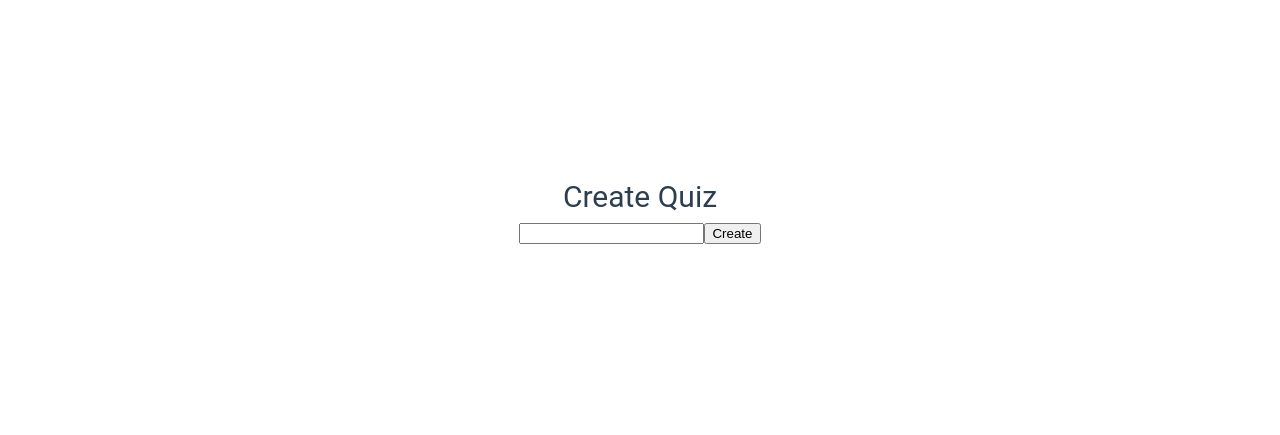
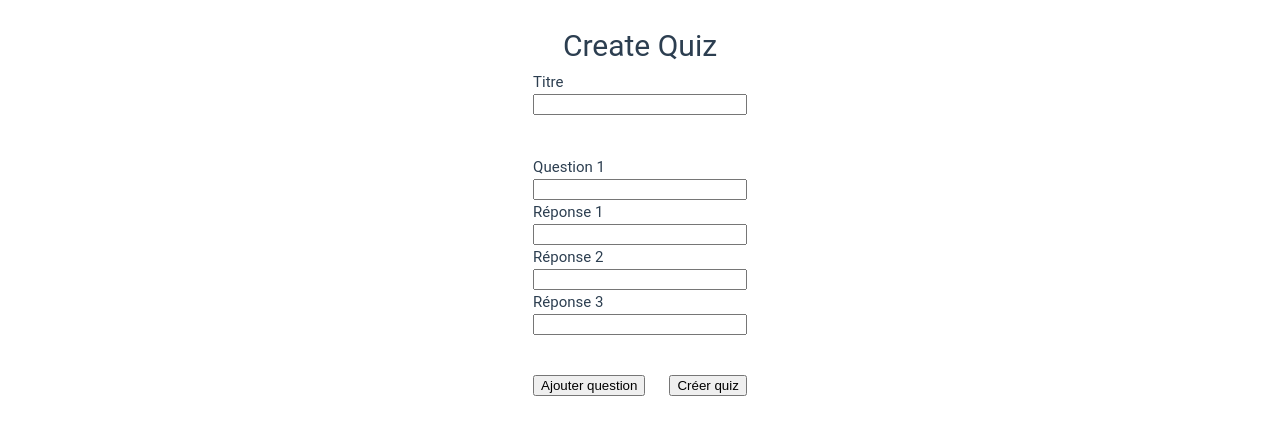
Before and after one commit to Tenefou/vue-quiz, a Vue app: page /create in a window 1280 px wide. Shown: the part 211-646 px from the top of the page. Built offline with nearby package versions, Linux system fonts and the light colour scheme; the HTML template or start-up script is replaced by a standard one.

Commit message:
create page start

```diff
--- a/src/views/CreateView.vue
+++ b/src/views/CreateView.vue
@@ -2,15 +2,53 @@
   <HeaderComponent />
   <main>
     <h1>Create Quiz</h1>
-    <form>
-      <input type="text" id="title" name="title" />
-      <button type="submit">Create</button>
+    <form @submit.prevent="submitForm">
+      <div class="form-group">
+        <label for="title">Titre</label>
+        <input type="text" id="title" name="title" />
+      </div>
+      <div class="form-group">
+        <label for="title">Question {{ numberQuestion }}</label>
+        <input type="text" id="title" name="title" />
+        <label for="">Réponse 1</label>
+        <input type="text" id="title" name="title" />
+        <label for="">Réponse 2</label>
+        <input type="text" id="title" name="title" />
+        <label for="">Réponse 3</label>
+        <input type="text" id="title" name="title" />
+      </div>
+      <div style="display: flex; gap: 3vh">
+        <button @click="handleAdd">Ajouter question</button>
+        <button type="submit">Créer quiz</button>
+      </div>
     </form>
   </main>
 </template>
 
 <script setup lang="ts">
+import { ref } from 'vue'
 import HeaderComponent from '../components/HeaderComponent.vue'
+
+const numberQuestion = ref(1)
+
+const handleAdd = () => {
+  numberQuestion.value++
+}
+
+const submitForm = () => {
+  console.log('submitForm')
+}
 </script>
 
-<style scoped></style>
+<style scoped>
+form {
+  display: flex;
+  flex-direction: column;
+  gap: 5vh;
+}
+
+.form-group {
+  display: flex;
+  flex-direction: column;
+}
+</style>
```
